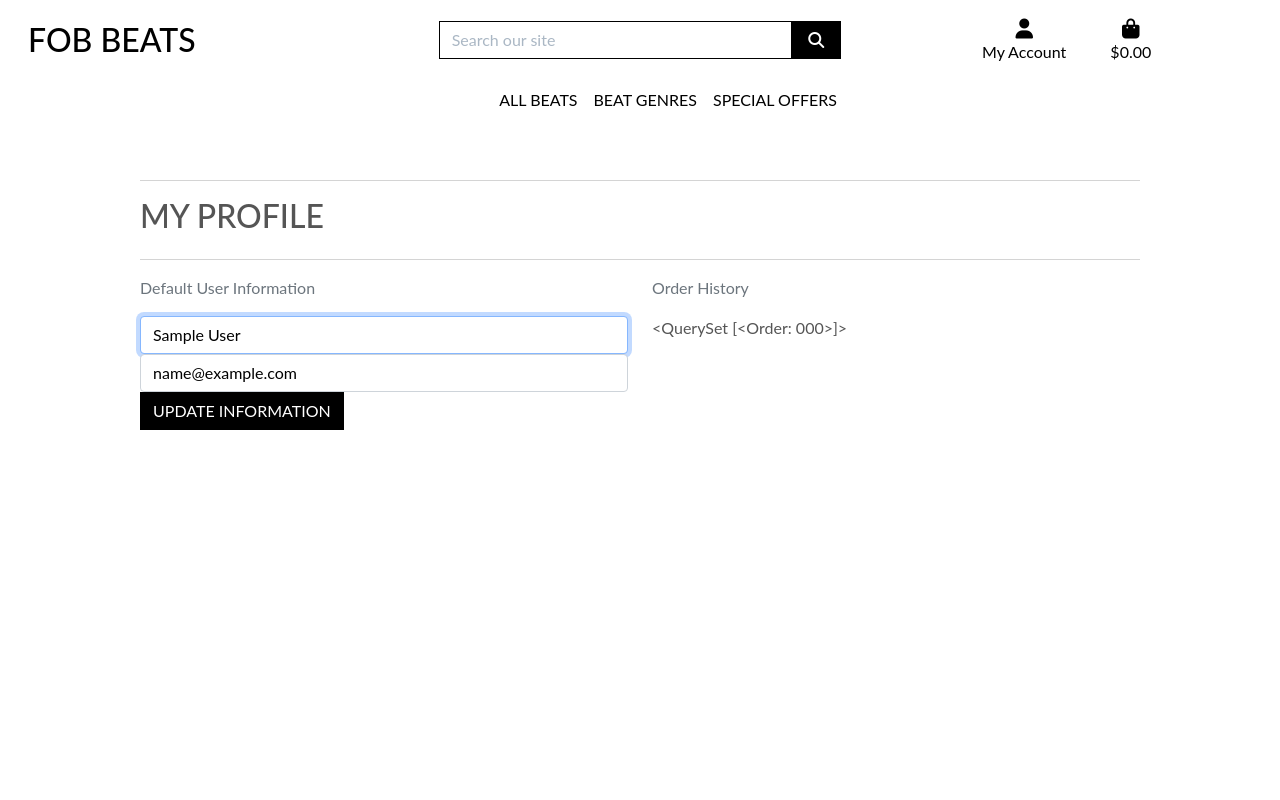
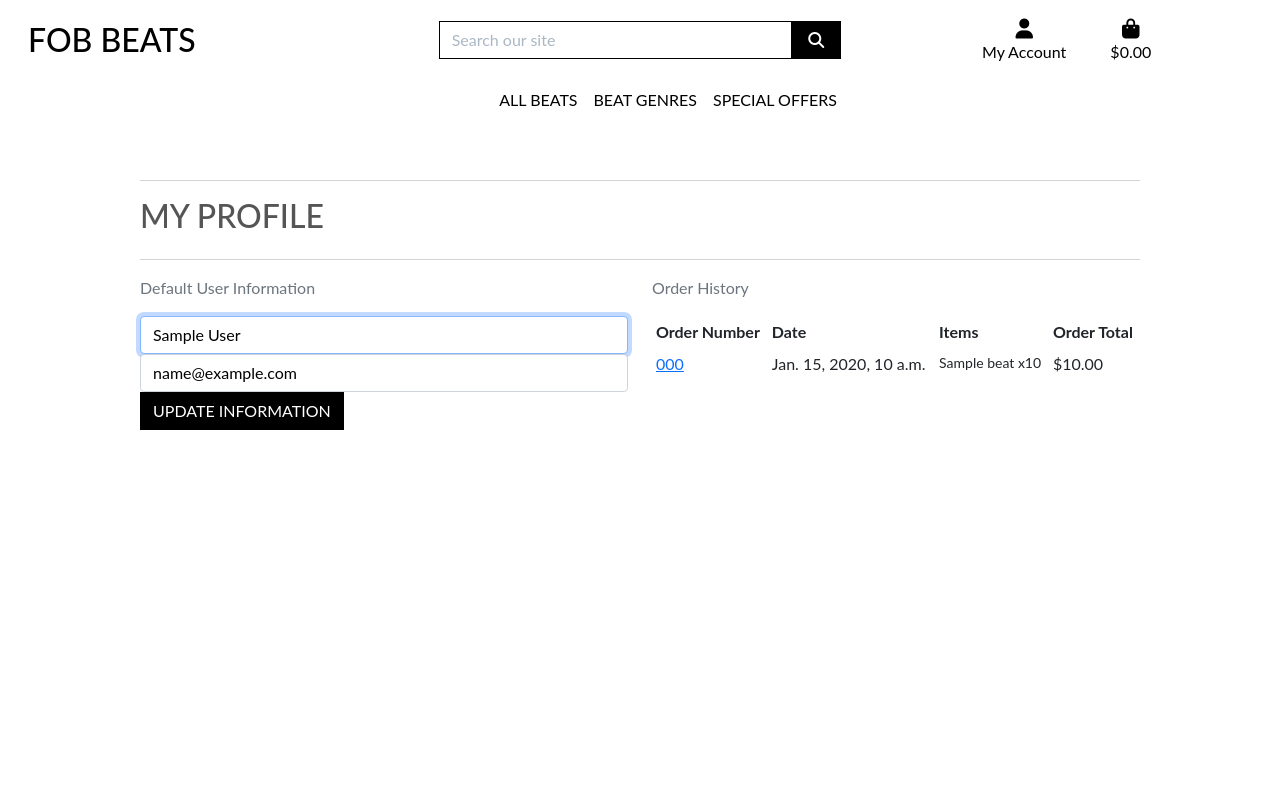
Before and after one commit to cobobc/cob_MilestonePJ_4, a Django app: page /profile/ in a window 1280 px wide. Run offline with Django 3.2, Linux system fonts and the light colour scheme; a user stored in the database is signed in; tables that the repository leaves empty hold one stand-in row (values such as "Sample post"); parts of the project's set-up code (start-up, migrations or seed data) failed here and were passed over; some libraries are stand-ins or nearby versions.

Commit message:
Add order history and update checkout views

```diff
--- a/checkout/admin.py
+++ b/checkout/admin.py
@@ -14,7 +14,7 @@ class OrderAdmin(admin.ModelAdmin):
                        'grand_total', 'original_bag',
                        'stripe_pid')
 
-    fields = ('order_number', 'date', 'full_name',
+    fields = ('order_number', 'user_profile', 'date', 'full_name',
               'email', 'order_total', 'grand_total', 'original_bag',
                        'stripe_pid')
 
--- a/profiles/static/profiles/css/profile.css
+++ b/profiles/static/profiles/css/profile.css
@@ -1,3 +1,8 @@
+.order-history {
+    max-height: 416px; /* height of profile form + submit button */
+    overflow-y: auto;
+}
+
 #profile-update-form .form-control {
     color: #000;
 }
--- a/profiles/templates/profiles/profile.html
+++ b/profiles/templates/profiles/profile.html
@@ -34,7 +34,41 @@
         </div>
         <div class="col-12 col-lg-6">
             <p class="text-muted">Order History</p>
-            {{ orders }}
+            <div class="order-history table-responsive">
+                <table class="table table-sm table-borderless">
+                    <thead>
+                        <tr>
+                            <th>Order Number</th>
+                            <th>Date</th>
+                            <th>Items</th>
+                            <th>Order Total</th>
+                        </tr>
+                    </thead>
+                    <tbody>
+                        {% for order in orders %}
+                            <tr>
+                                <td>
+                                    <a href="{% url 'order_history' order.order_number %}"
+                                    title="{{ order.order_number }}">
+                                        {{ order.order_number|truncatechars:6 }}
+                                    </a>
+                                </td>
+                                <td>{{ order.date }}</td>
+                                <td>
+                                    <ul class="list-unstyled">
+                                        {% for item in order.lineitems.all %}
+                                            <li class="small">
+                                                {{ item.beat.name }} x{{ item.quantity }}
+                                            </li>
+                                        {% endfor %}
+                                    </ul>
+                                </td>
+                                <td>${{ order.grand_total }}</td>
+                            </tr>
+                        {% endfor %}
+                    </tbody>
+                </table>
+            </div>
         </div>
     </div>
 
--- a/profiles/urls.py
+++ b/profiles/urls.py
@@ -2,5 +2,6 @@ from django.urls import path
 from . import views
 
 urlpatterns = [
-    path('', views.profile, name='profile')
+    path('', views.profile, name='profile'),
+    path('order_history/<order_number>', views.order_history, name='order_history'),
 ]
--- a/profiles/views.py
+++ b/profiles/views.py
@@ -3,6 +3,8 @@ from django.contrib import messages
 
 from .models import UserProfile
 from .forms import UserProfileForm
+
+from checkout.models import Order
 
 
 def profile(request):
@@ -26,3 +28,20 @@ def profile(request):
     }
 
     return render(request, template, context)
+
+
+def order_history(request, order_number):
+    order = get_object_or_404(Order, order_number=order_number)
+
+    messages.info(request, (
+        f'This is a past confirmation for order number {order_number}. '
+        'A confirmation email was sent on the order date.'
+    ))
+
+    template = 'checkout/checkout_success.html'
+    context = {
+        'order': order,
+        'from_profile': True,
+    }
+
+    return render(request, template, context)
```
Also changed, not shown: checkout/templates/checkout/checkout.html (+9 -4 lines), checkout/templates/checkout/checkout_success.html (+9 -0 lines), checkout/views.py (+31 -1 lines).
